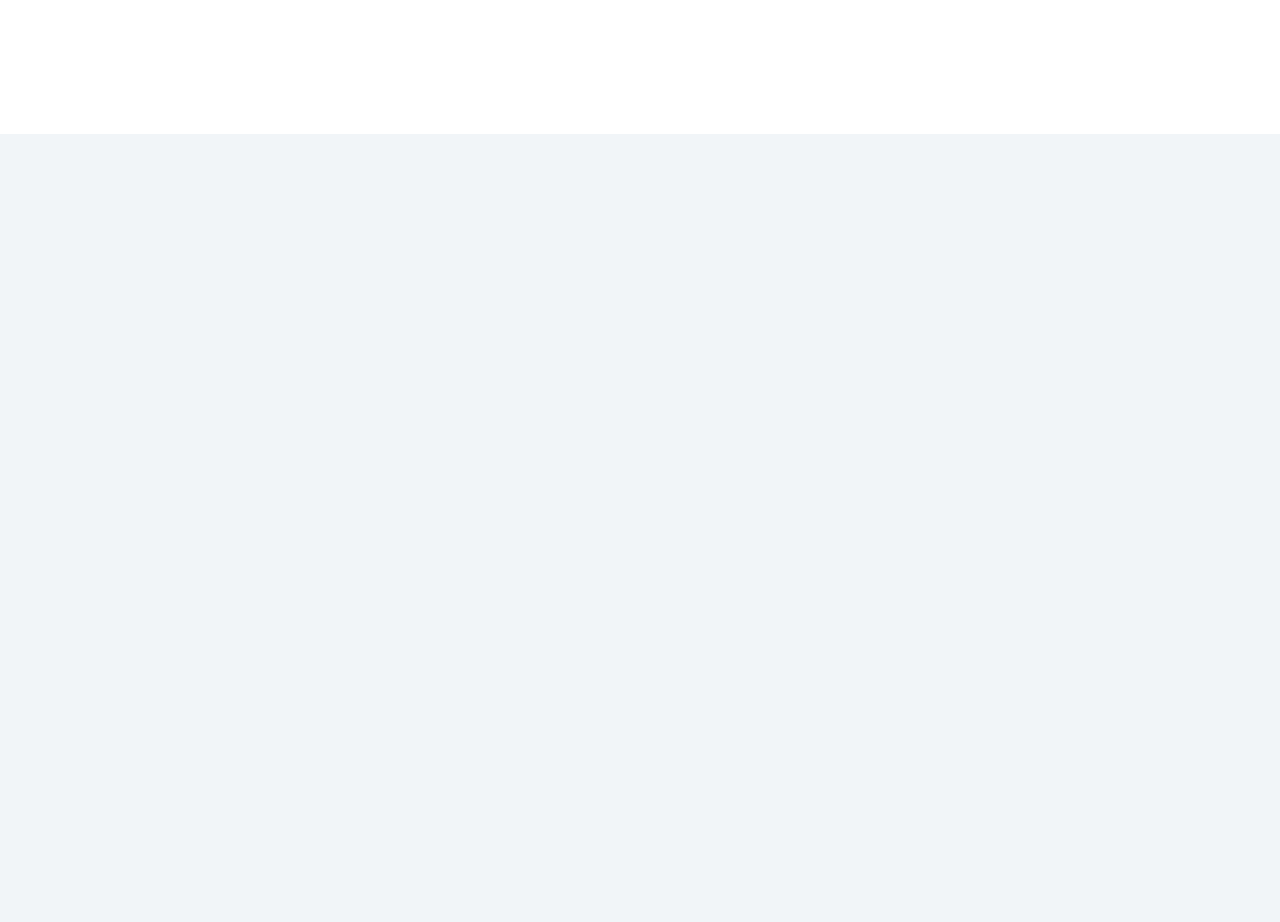
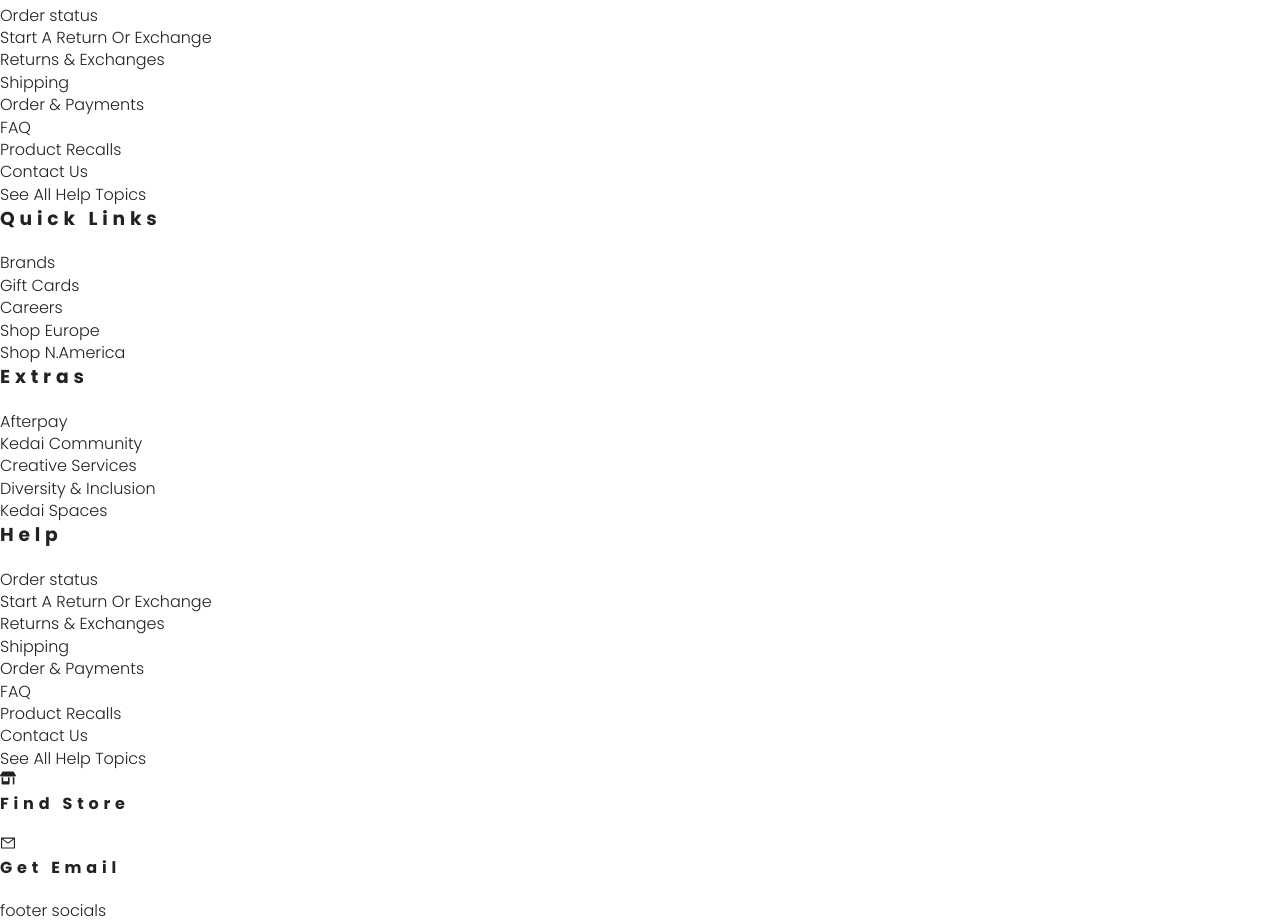
Before and after one commit to KristijonasJurk/React_Kedai, a React (Create React App) app: page / in a window 1280 px wide. Shown: the part 4017-4939 px from the top of the page. Before the commit the page ends 4151 px from the top, so only its background shows below. Built offline with nearby package versions, Linux system fonts and the light colour scheme.

Commit message:
added footer link basic structure

```diff
--- a/src/components/Footer.js
+++ b/src/components/Footer.js
@@ -1,4 +1,14 @@
 import React from 'react'
+import { AiOutlineMail } from 'react-icons/ai';
+import { FaStoreAlt } from 'react-icons/fa';
+
+const data = [
+    { title: 'Help', links: ['Order status', 'Start A Return Or Exchange', 'Returns & Exchanges', 'Shipping', 'Order & Payments', 'FAQ', 'Product Recalls', 'Contact Us', 'See All Help Topics'] },
+    { title: 'Quick Links', links: ['Brands', 'Gift Cards', 'Careers', 'Shop Europe', 'Shop N.America'] },
+    { title: 'Extras', links: ['Afterpay', 'Kedai Community', 'Creative Services', 'Diversity & Inclusion', 'Kedai Spaces'] },
+    { title: 'Help', links: ['Order status', 'Start A Return Or Exchange', 'Returns & Exchanges', 'Shipping', 'Order & Payments', 'FAQ', 'Product Recalls', 'Contact Us', 'See All Help Topics'] },
+    { title: ['Find Store', 'Get Email'] }
+]
 
 function Footer() {
     return (
@@ -17,7 +27,33 @@
             </section>
             <section className="footer-container">
                 <div className="footer-links">
-                    footer links
+                    {data.map((row, index) => {
+                        const { title, links, icon } = row;
+                        return (
+                            links ? <div>
+                                <h3>{title}</h3>
+                                <ul>
+                                    {links.map((link) => {
+                                        return (
+                                            <li>{link}</li>
+                                        )
+                                    })}
+                                </ul>
+                            </div>
+                                : <div>
+                                    <ul>
+                                        {title.map((single, index) => {
+                                            return (
+                                                <div>
+                                                    {index === 1 ? <AiOutlineMail /> : <FaStoreAlt />}
+                                                    <h4>{single}</h4>
+                                                </div>
+                                            )
+                                        })}
+                                    </ul>
+                                </div>
+                        )
+                    })}
                 </div>
                 <div className="footer-socials">
                     footer socials
--- a/src/css/home/_home.scss
+++ b/src/css/home/_home.scss
@@ -159,11 +159,12 @@
   }
 }
 
-// ====== FOOTER ======
+// ====== FOOTER  ======
+// ====== NEWSLETTER  ======
 footer {
   background-color: var(--mainWhite);
   display: grid;
-  grid-template-rows: repeat(2, 1fr);
+  grid-template-rows: repeat(2, auto);
 }
 .newsletter {
   grid-row: 1/2;
@@ -304,3 +305,5 @@
     }
   }
 }
+
+// ====== FOOTER LINKS  ======
--- a/src/css/main.css
+++ b/src/css/main.css
@@ -411,13 +411,13 @@
 
 @media only screen and (max-width: 600px) {
   .slide1-main {
-    width: calc(69vw + 1.6vw);
+    width: calc(87vw + 1.6vw);
   }
   .slide1-view {
-    width: calc(69vw + 1.6vw);
+    width: calc(87vw + 1.6vw);
   }
   .slide1-container {
-    width: calc(69vw + 1.6vw);
+    width: calc(87vw + 1.6vw);
   }
   .slide1-element {
     margin: 0.4vw;
@@ -432,7 +432,7 @@
     margin: 0.4vw;
   }
   .slide1-image-container img {
-    width: 23vw;
+    width: 30vw;
   }
   .slide1-button {
     top: 34%;
@@ -445,13 +445,13 @@
 
 @media only screen and (max-width: 480px) {
   .slide1-main {
-    width: calc(62vw + 1.6vw);
+    width: calc(84vw + 1.6vw);
   }
   .slide1-view {
-    width: calc(62vw + 1.6vw);
+    width: calc(84vw + 1.6vw);
   }
   .slide1-container {
-    width: calc(62vw + 1.6vw);
+    width: calc(84vw + 1.6vw);
   }
   .slide1-element {
     margin: 1vw;
@@ -466,7 +466,7 @@
     margin: 1vw;
   }
   .slide1-image-container img {
-    width: 31vw;
+    width: 42vw;
   }
   .slide1-button {
     top: 32%;
@@ -804,8 +804,8 @@
   background-color: var(--mainWhite);
   display: -ms-grid;
   display: grid;
-  -ms-grid-rows: (1fr)[2];
-      grid-template-rows: repeat(2, 1fr);
+  -ms-grid-rows: (auto)[2];
+      grid-template-rows: repeat(2, auto);
 }
 
 .newsletter {
```
Also changed, not shown: src/css/home/sections/_slide1.scss (+8 -8 lines), 1 other file (tests, documents, lock files or other folders).
